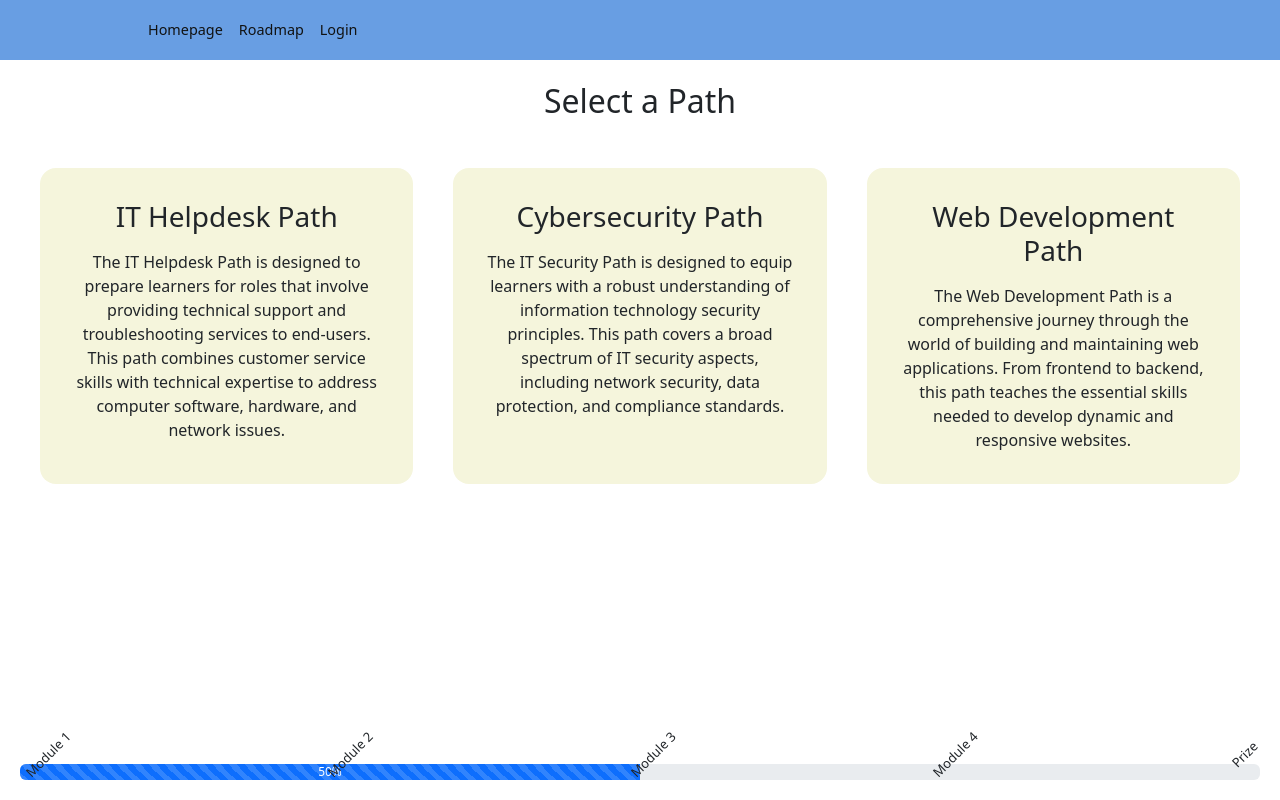
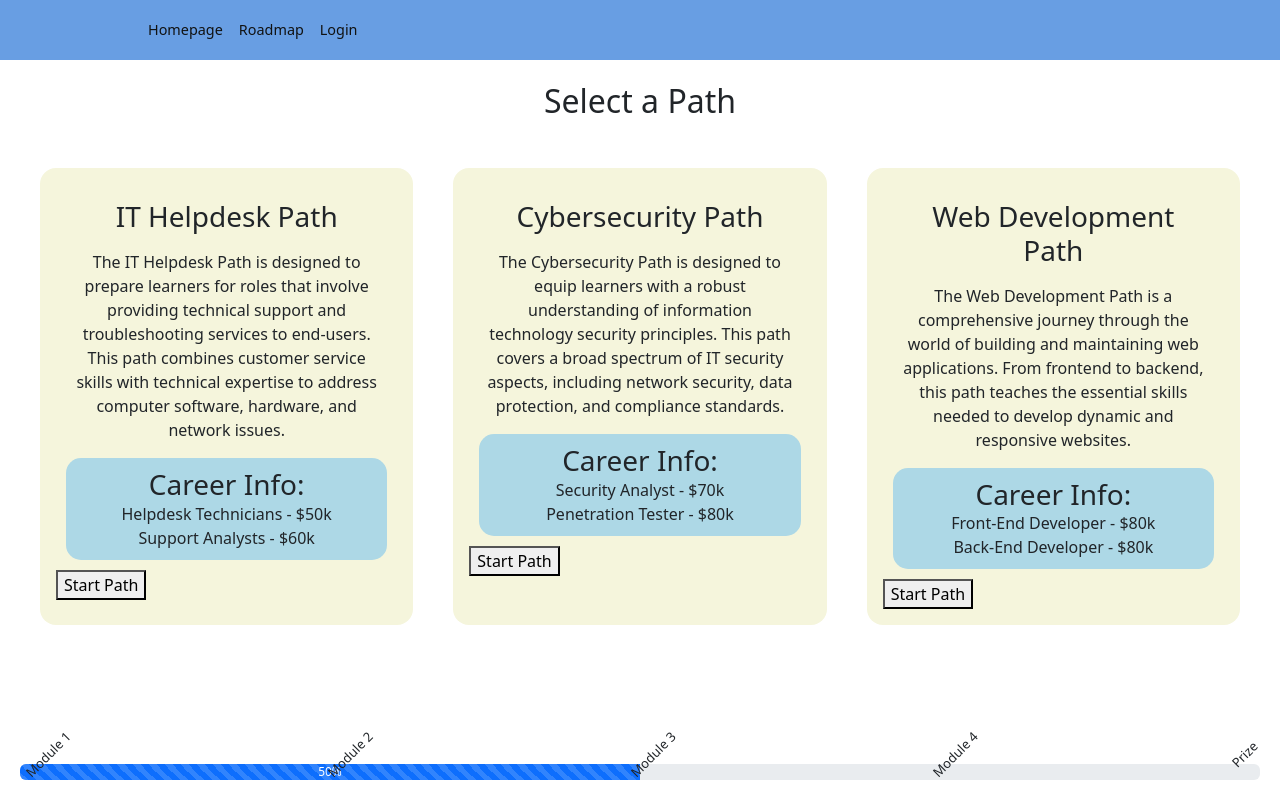
Before and after one commit to cfgcolumbus23/Team-15, a React (Create React App) app in the folder learning-app/: page /selection in a window 1280 px wide. Built offline with nearby package versions, Linux system fonts and the light colour scheme.

Commit message:
Working on selection page

```diff
--- a/learning-app/src/pages/Selection.js
+++ b/learning-app/src/pages/Selection.js
@@ -1,6 +1,6 @@
 import React,{useState,useEffect} from 'react';
 import { Nav } from '../components/Navbar/NavbarElements';
-import './selection.css';
+import './Selection.css';
 
 function Selection() {
 
@@ -50,6 +50,12 @@ function Selection() {
                         computer software, hardware, and network issues.
                     </p>
                 </div>
+                <div className='selection-column-career'>
+                    <h3>Career Info:</h3>
+                    <p>Helpdesk Technicians - $50k</p>
+                    <p>Support Analysts - $60k</p>
+                </div>
+                <button className='selection-column-button'>Start Path</button>
             </div>
             <div id='selection-column-2' className='selection-column'>
                 <div className='selection-column-title'>
@@ -57,13 +63,19 @@ function Selection() {
                 </div>
                 <div className='selection-column-desc'>
                     <p>
-                        The IT Security Path is designed to equip learners with a
+                        The Cybersecurity Path is designed to equip learners with a
                         robust understanding of information technology security
                         principles. This path covers a broad spectrum of IT
                         security aspects, including network security, data
                         protection, and compliance standards.
                     </p>
                 </div>
+                <div className='selection-column-career'>
+                    <h3>Career Info:</h3>
+                    <p>Security Analyst - $70k</p>
+                    <p>Penetration Tester - $80k</p>
+                </div>
+                <button className='selection-column-button'>Start Path</button>
             </div>
             <div id='selection-column-3' className='selection-column'>
                 <div className='selection-column-title'>
@@ -77,6 +89,12 @@ function Selection() {
                     needed to develop dynamic and responsive websites.
                     </p>
                 </div>
+                <div className='selection-column-career'>
+                    <h3>Career Info:</h3>
+                    <p>Front-End Developer - $80k</p>
+                    <p>Back-End Developer - $80k</p>
+                </div>
+                <button className='selection-column-button'>Start Path</button>
             </div>
         </div>
         </>
--- a/learning-app/src/pages/selection.css
+++ b/learning-app/src/pages/selection.css
@@ -31,6 +31,14 @@
     text-align: center;
 }
 
+.selection-column-career {
+    text-align: center;
+    padding: 10px;
+    margin: 10px;
+    border-radius: 15px;
+    background-color: lightblue;
+}
+
 @media (max-width: 768px) {
     .selection-container {
         flex-direction: column;
```
